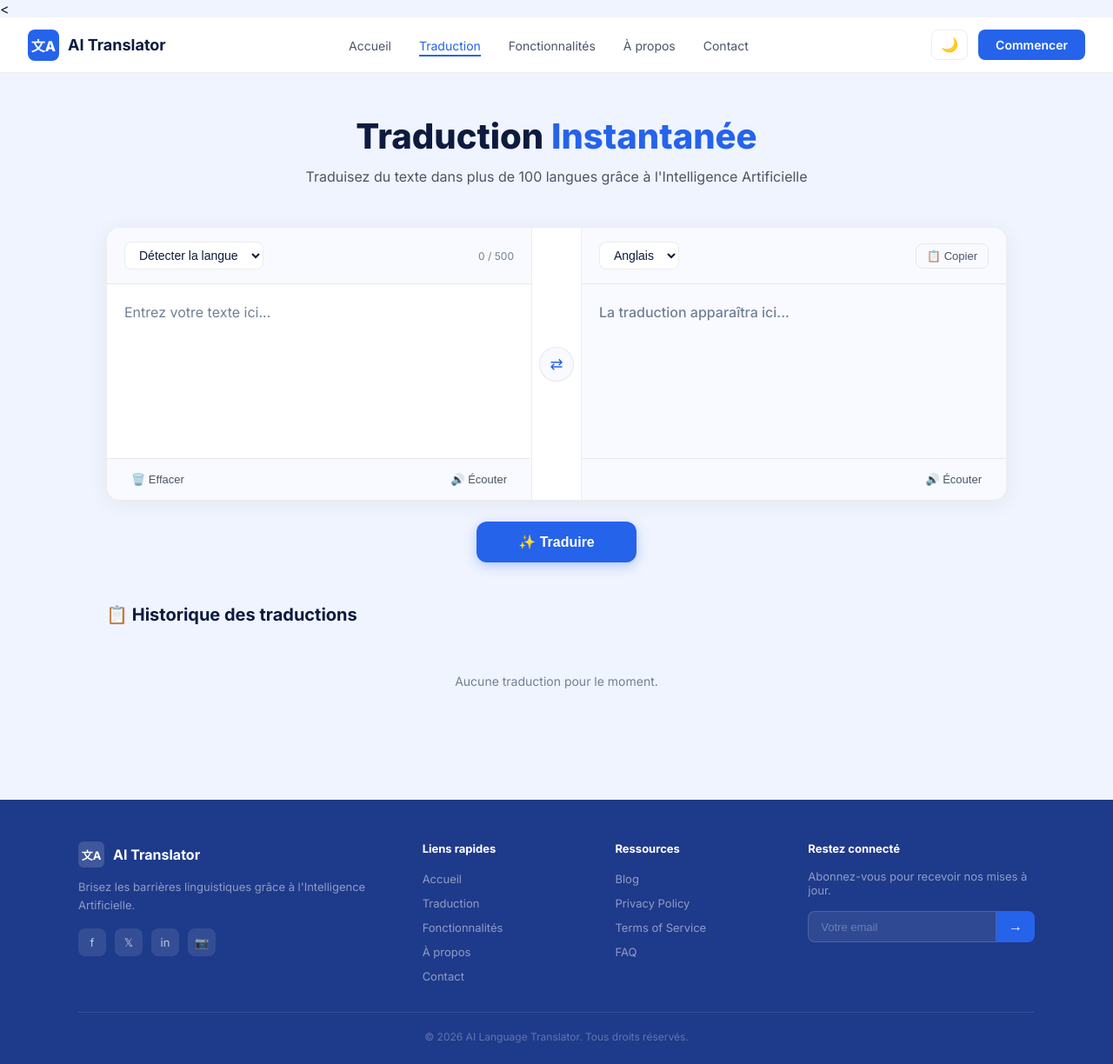
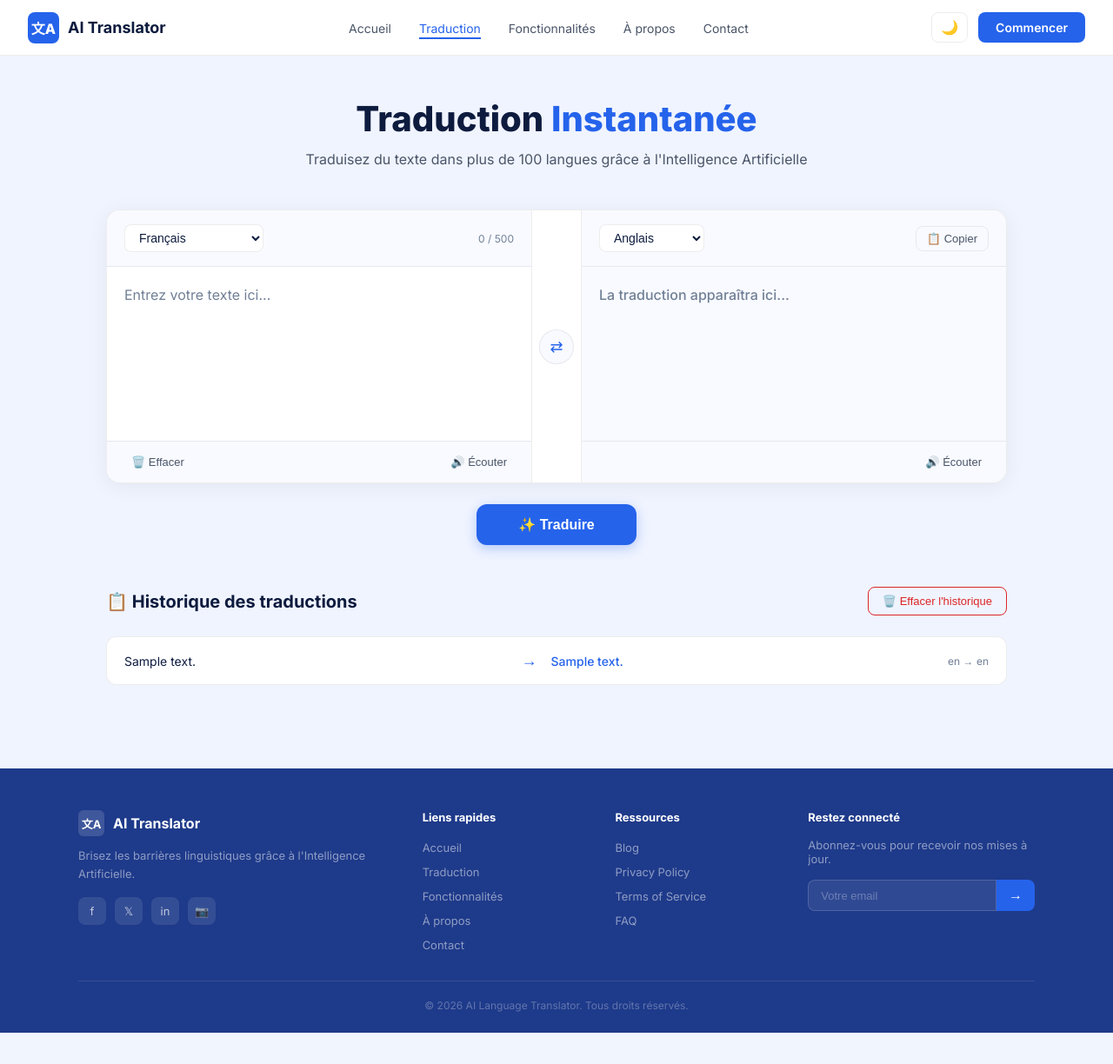
Before and after one commit to Imma09-ahl/CodeAlpha_Project-IA, a Flask app: page /translate in a window 1280 px wide. Shown: the whole page at 87% size. After the commit the page ends 1188 px from the top, so only its background shows below. Run offline with Flask 3, Linux system fonts and the light colour scheme; data comes from the database, SQL or seed files in the repository; tables that the repository leaves empty hold one stand-in row (values such as "Sample post"); data that the repository does not hold is empty.

Commit message:
feat: ajout MyMemory API et suppression historique

```diff
--- a/CodeAlpha_IA Translator/models/translation_model.py
+++ b/CodeAlpha_IA Translator/models/translation_model.py
@@ -1,5 +1,6 @@
 import pymysql
 from models.language_model import get_connection
+
 
 def save_translation(source_text, translated_text, source_language, target_language):
     connection = get_connection()
@@ -13,6 +14,7 @@ def save_translation(source_text, translated_text, source_language, target_langu
     finally:
         connection.close()
 
+
 def get_translation_history():
     connection = get_connection()
     try:
@@ -22,3 +24,13 @@ def get_translation_history():
             return cursor.fetchall()
     finally:
         connection.close()
+
+
+def clear_all_translations():
+    connection = get_connection()
+    try:
+        with connection.cursor() as cursor:
+            cursor.execute("DELETE FROM translations")
+        connection.commit()
+    finally:
+        connection.close()
--- a/CodeAlpha_IA Translator/routes/translation_routes.py
+++ b/CodeAlpha_IA Translator/routes/translation_routes.py
@@ -1,6 +1,5 @@
 from flask import Blueprint, render_template, request, jsonify
 import requests
-from config import Config
 from models.translation_model import save_translation, get_translation_history
 from models.language_model import get_all_languages
 
@@ -19,17 +18,15 @@ def translate():
     target_lang = data.get('target_lang')
 
     try:
-        response = requests.post(
-            f"{Config.LIBRETRANSLATE_URL}/translate",
-            json={
-                "q": source_text,
-                "source": source_lang,
-                "target": target_lang,
-                "format": "text"
+        response = requests.get(
+            'https://api.mymemory.translated.net/get',
+            params={
+                'q': source_text,
+                'langpair': f'{source_lang}|{target_lang}'
             }
         )
         result = response.json()
-        translated_text = result.get('translatedText', '')
+        translated_text = result['responseData']['translatedText']
         save_translation(source_text, translated_text, source_lang, target_lang)
         return jsonify({
             'success': True,
@@ -43,13 +40,39 @@ def translate():
 
 @translation_bp.route('/api/languages')
 def get_languages():
-    try:
-        response = requests.get(f"{Config.LIBRETRANSLATE_URL}/languages")
-        return jsonify(response.json())
-    except Exception as e:
-        return jsonify({'error': str(e)}), 500
+    languages = [
+        {"code": "fr", "name": "Français"},
+        {"code": "en", "name": "Anglais"},
+        {"code": "es", "name": "Espagnol"},
+        {"code": "de", "name": "Allemand"},
+        {"code": "it", "name": "Italien"},
+        {"code": "pt", "name": "Portugais"},
+        {"code": "ar", "name": "Arabe"},
+        {"code": "zh", "name": "Chinois"},
+        {"code": "ja", "name": "Japonais"},
+        {"code": "ru", "name": "Russe"},
+        {"code": "nl", "name": "Néerlandais"},
+        {"code": "pl", "name": "Polonais"},
+        {"code": "tr", "name": "Turc"},
+        {"code": "ko", "name": "Coréen"},
+        {"code": "sv", "name": "Suédois"},
+        {"code": "da", "name": "Danois"},
+        {"code": "fi", "name": "Finnois"},
+        {"code": "el", "name": "Grec"},
+        {"code": "he", "name": "Hébreu"},
+        {"code": "hi", "name": "Hindi"}
+    ]
+    return jsonify(languages)
 
 @translation_bp.route('/api/history')
 def history():
     translations = get_translation_history()
     return jsonify(translations)
+@translation_bp.route('/api/history/clear', methods=['DELETE'])
+def clear_history():
+    try:
+        from models.translation_model import clear_all_translations
+        clear_all_translations()
+        return jsonify({'success': True})
+    except Exception as e:
+        return jsonify({'success': False, 'error': str(e)}), 500
--- a/CodeAlpha_IA Translator/static/css/translate.css
+++ b/CodeAlpha_IA Translator/static/css/translate.css
@@ -287,3 +287,29 @@
     color: var(--text3);
     white-space: nowrap;
 }
+.history-header {
+    display: flex;
+    align-items: center;
+    justify-content: space-between;
+    margin-bottom: 1.5rem;
+}
+
+.history-header .section-title {
+    margin-bottom: 0;
+}
+
+.clear-btn {
+    background: none;
+    border: 1px solid #dc2626;
+    color: #dc2626;
+    padding: 8px 16px;
+    border-radius: 8px;
+    font-size: 13px;
+    cursor: pointer;
+    transition: all 0.2s;
+}
+
+.clear-btn:hover {
+    background: #dc2626;
+    color: white;
+}
--- a/CodeAlpha_IA Translator/static/js/translate.js
+++ b/CodeAlpha_IA Translator/static/js/translate.js
@@ -185,3 +185,23 @@ async function loadHistory() {
 // ===========================
 loadLanguages();
 loadHistory();
+// ===========================
+// EFFACER L'HISTORIQUE
+// ===========================
+const clearHistoryBtn = document.getElementById('clearHistoryBtn');
+
+clearHistoryBtn.addEventListener('click', async () => {
+    if (!confirm('Voulez-vous vraiment effacer tout l\'historique ?')) return;
+
+    try {
+        const response = await fetch('/api/history/clear', {
+            method: 'DELETE'
+        });
+        const data = await response.json();
+        if (data.success) {
+            historyList.innerHTML = '<p class="no-history">Aucune traduction pour le moment.</p>';
+        }
+    } catch (error) {
+        console.error('Erreur suppression historique:', error);
+    }
+});
--- a/CodeAlpha_IA Translator/templates/translate.html
+++ b/CodeAlpha_IA Translator/templates/translate.html
@@ -1,4 +1,4 @@
-<<!DOCTYPE html>
+<!DOCTYPE html>
 <html lang="fr" data-theme="light">
 <head>
     <meta charset="UTF-8">
@@ -97,7 +97,10 @@
 
     <!-- HISTORIQUE -->
     <section class="history-section">
-        <h2 class="section-title">📋 Historique des traductions</h2>
+        <div class="history-header">
+    <h2 class="section-title">📋 Historique des traductions</h2>
+    <button class="clear-btn" id="clearHistoryBtn">🗑️ Effacer l'historique</button>
+</div>
         <div class="history-list" id="historyList">
             <p class="no-history">Aucune traduction pour le moment.</p>
         </div>
```
Also changed, not shown: CodeAlpha_IA Translator/config.py (+7 -7 lines), CodeAlpha_IA Translator/readme.md, 2 other files.
